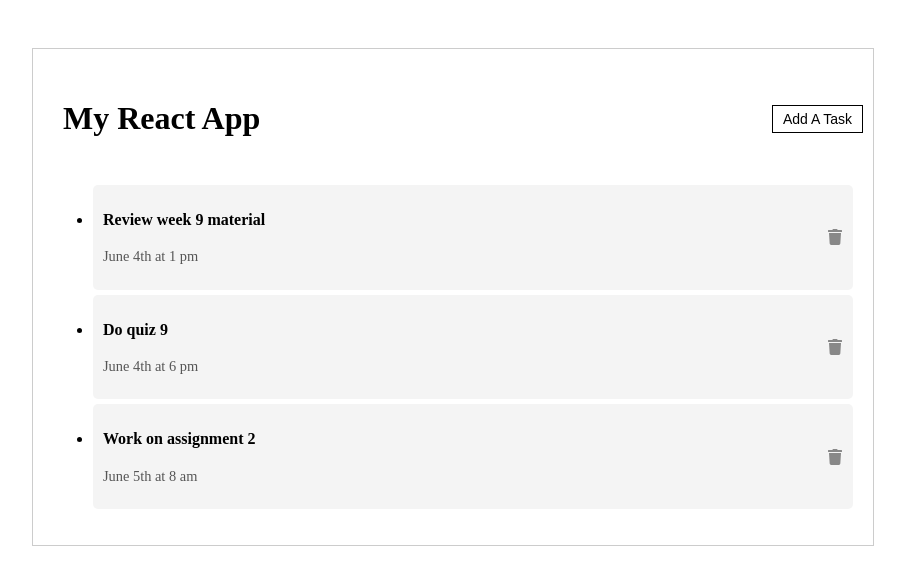
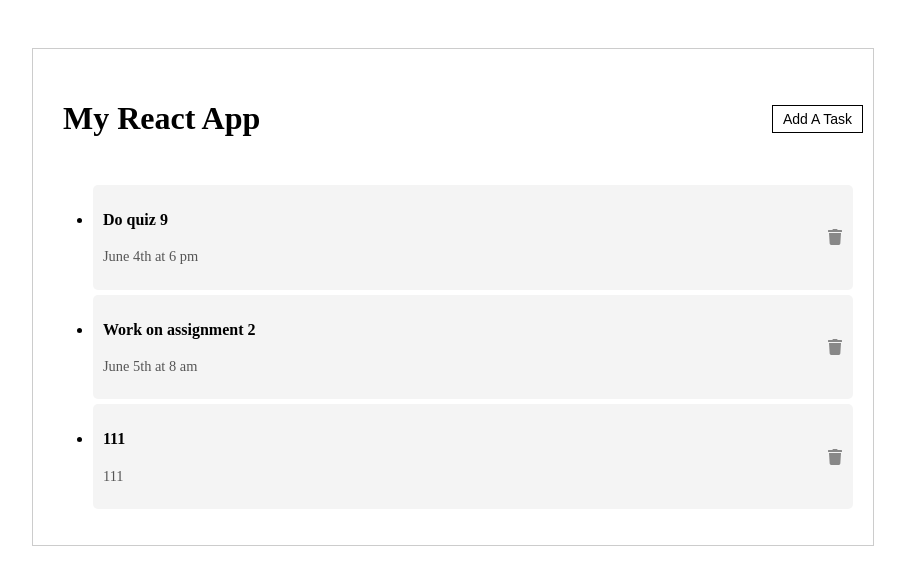
Before and after one commit to saraxixi/CS5610-Web-Development, a React (Vite) app in the folder week9/vite-project/: page / in a window 1280 px wide. Shown: the top 584 px of the page, without its empty margins (16-921 px from the left). Built offline with nearby package versions, Linux system fonts and the light colour scheme; data requests are answered from the project's data file.

Commit message:
feat: implement task fetching, deletion, and submission in App and AddTask components

```diff
--- a/week9/vite-project/db.json
+++ b/week9/vite-project/db.json
@@ -1,19 +1,19 @@
 {
   "tasks": [
     {
-	    "id": 1,
-	    "title": "Review week 9 material",
-	    "date": "June 4th at 1 pm"
-	  },
-	  {
-	    "id": 2,
+      "id": "2",
       "title": "Do quiz 9",
       "date": "June 4th at 6 pm"
     },
     {
-	    "id": 3,
+      "id": "3",
       "title": "Work on assignment 2",
       "date": "June 5th at 8 am"
+    },
+    {
+      "id": "55cd",
+      "title": "111",
+      "date": "111"
     }
   ]
 }
--- a/week9/vite-project/src/App.jsx
+++ b/week9/vite-project/src/App.jsx
@@ -1,14 +1,48 @@
-import React, { useState } from "react";
+import React, { useEffect, useState } from "react";
 import Header from "./components/Header";
 import TaskList from "./components/TaskList";
 import AddTask from "./components/AddTask";
 
 function App() {
+  const [tasks, setTasks] = useState([]);
+
+  async function fetchData() {
+    try {
+      const response = await fetch("http://localhost:5000/tasks");
+      if (response.ok) {
+        const data = await response.json();
+        setTasks(data);
+      }
+    } catch (error) {
+      console.log("fetchData", error);
+    }
+  }
+
+  useEffect(() => {
+    fetchData();
+  }, []);
+
+  async function deleteTask(id) {
+    try {
+      const response = await fetch(`http://localhost:5000/tasks/${id}`, {
+        method: "DELETE",
+      });
+
+      if (response.ok) {
+        fetchData();
+      } else {
+        console.error(`Failed to delete task with id ${id}`);
+      }
+    } catch (error) {
+      console.error("deleteTask error:", error);
+    }
+  }
+
   const [showForm, setShowForm] = useState(false);
 
   const toggleForm = () => {
     setShowForm((prev) => !prev);
-  }
+  };
 
   const appName = "My React App";
 
@@ -16,7 +50,7 @@ function App() {
     <div className="app-container">
       <Header toggleForm={toggleForm} showForm={showForm} appName={appName} />
       {showForm && <AddTask />}
-      <TaskList />
+      <TaskList tasks={tasks} setTasks={setTasks} onDelete={deleteTask}/>
     </div>
   );
 }
--- a/week9/vite-project/src/components/AddTask.jsx
+++ b/week9/vite-project/src/components/AddTask.jsx
@@ -12,10 +12,17 @@ function AddTask() {
         setDate(event.target.value);
     };
 
-    const handleSubmit = (event) => {
+    const handleSubmit = async (event) => {
         event.preventDefault(); // Prevents the page from refreshing
-        const newTask = { title, date };
-        console.log("New Task:", newTask);
+        const newTask = { title: title, date: date };
+        setTitle('');
+        setDate('');
+
+        await fetch('http://localhost:5000/tasks', {
+            method: 'POST',
+            headers: {'Content-Type': 'application/json',},
+            body: JSON.stringify(newTask),
+        });
     };
 
     return (
--- a/week9/vite-project/src/components/TaskList.jsx
+++ b/week9/vite-project/src/components/TaskList.jsx
@@ -1,35 +1,14 @@
-import React, { useState } from 'react';
+import React from 'react';
 import Task from './Task';
 
-function TasksList() {
-  const [tasks, setTasks] = useState([
-      {
-          id: 1,
-          title: "Review week 9 material",
-          date: "June 4th at 1 pm",
-      },
-      {
-          id: 2,
-          title: "Do quiz 9",
-          date: "June 4th at 6 pm",
-      },
-      {
-          id: 3,
-          title: "Work on assignment 2",
-          date: "June 5th at 8 am",
-      },
-  ]);
-
-  const deleteTask = (id) => {
-      setTasks(tasks.filter(task => task.id !== id));
-  };
+function TasksList({ tasks, onDelete}) {
 
   return (
       <div>
           {tasks.length > 0 ? (
               <ul>
                   {tasks.map(task => (
-                      <Task key={task.id} task={task} onDelete={deleteTask} />
+                      <Task key={task.id} task={task} onDelete={onDelete} />
                   ))}
               </ul>
           ) : (
```
Lines whose indentation alone changed are shown as unchanged.
